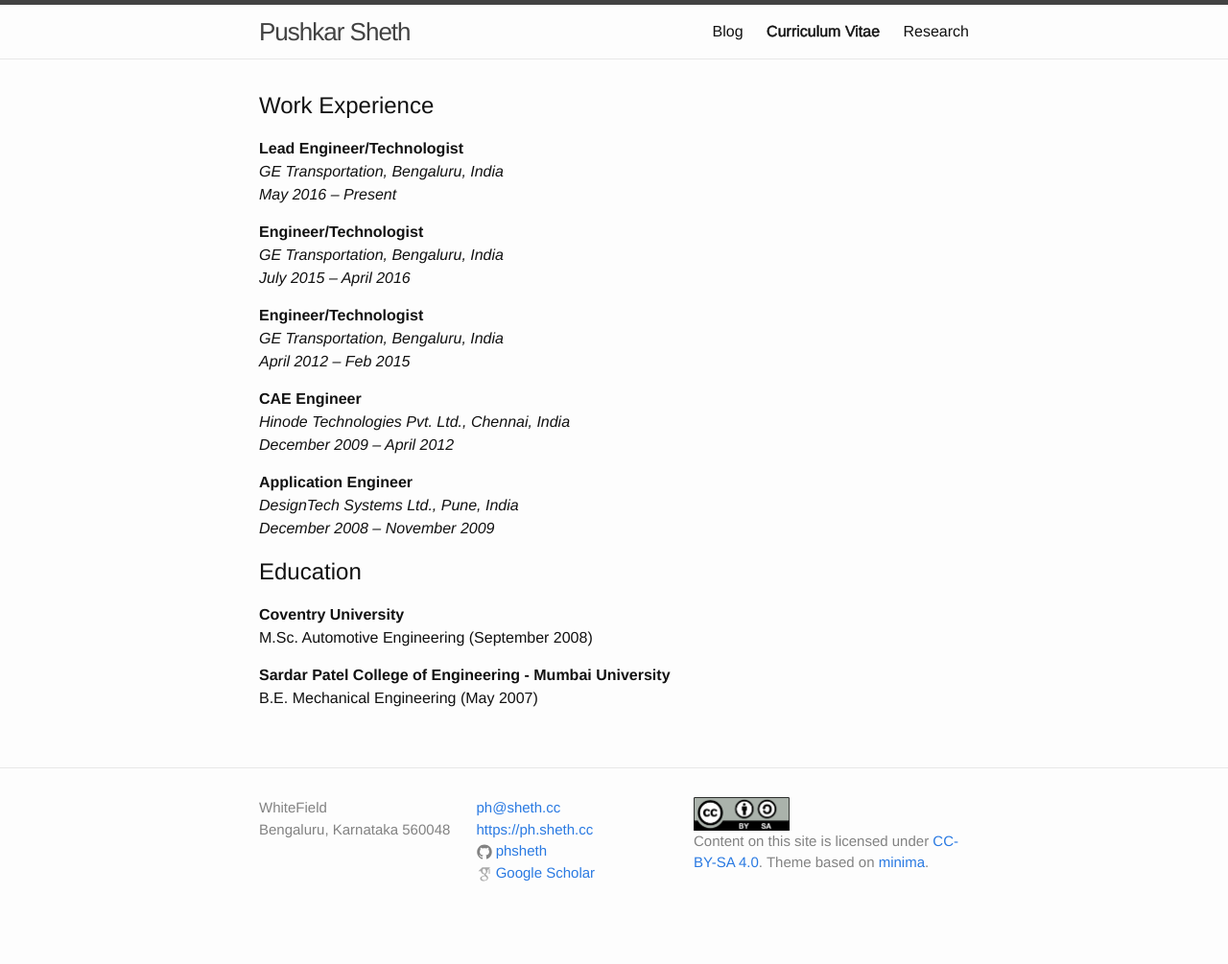
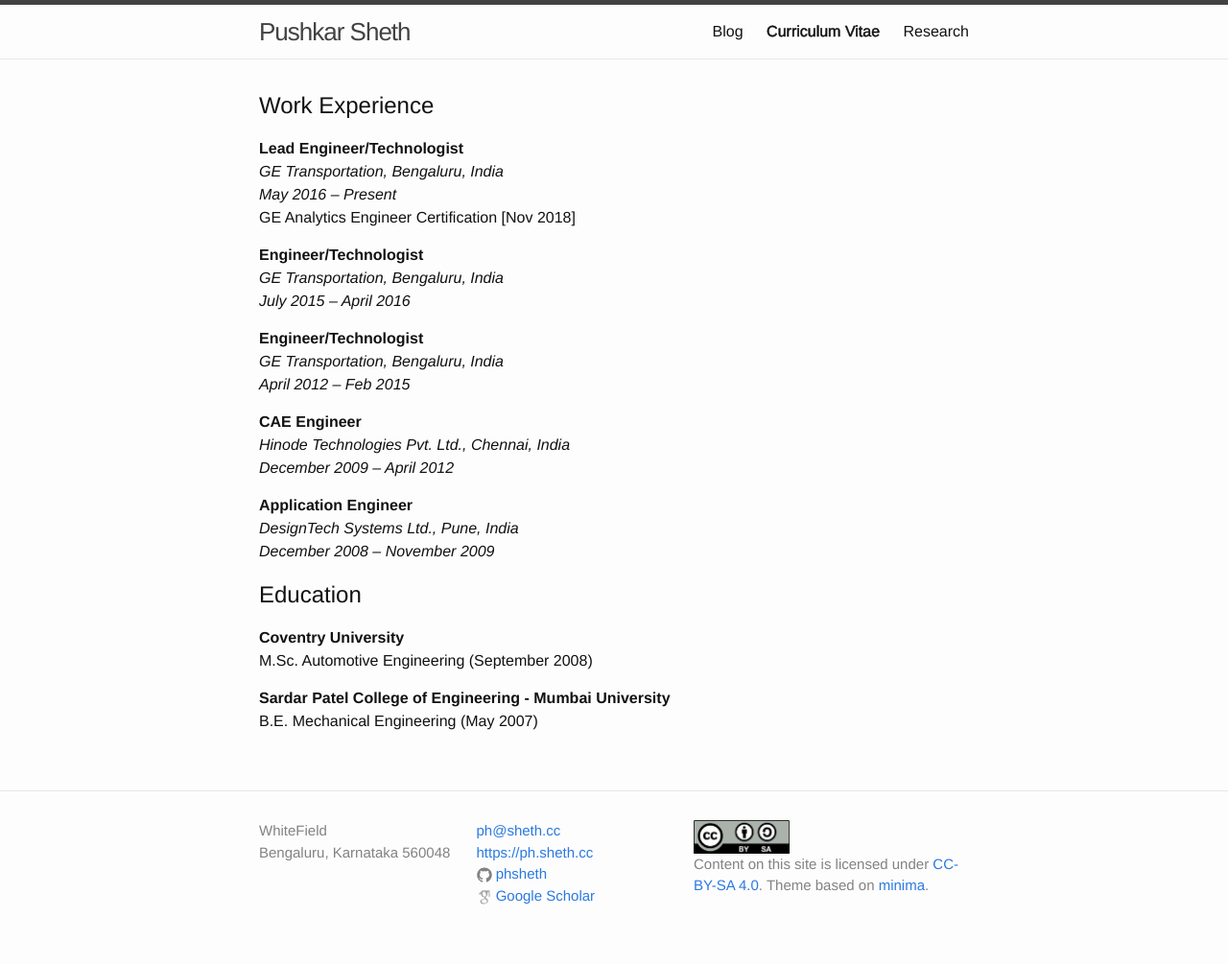
Before and after one commit to phsheth/phsheth.github.io, a Jekyll site: the page built from cv.md, in a window 1280 px wide. Shown: the whole page at 96% size. Built offline with Jekyll 4.4.1, drawn with Linux system fonts in a browser that asks for light colours; before the commit the page ends 981 px from its top, so only the background shows below that.

Commit message:
Update cv.md

```diff
--- a/cv.md
+++ b/cv.md
@@ -7,6 +7,7 @@
 **Lead Engineer/Technologist**
 *GE Transportation, Bengaluru, India*
 *May 2016 -- Present*
+GE Analytics Engineer Certification [Nov 2018]
 
 **Engineer/Technologist**
 *GE Transportation, Bengaluru, India*
```
